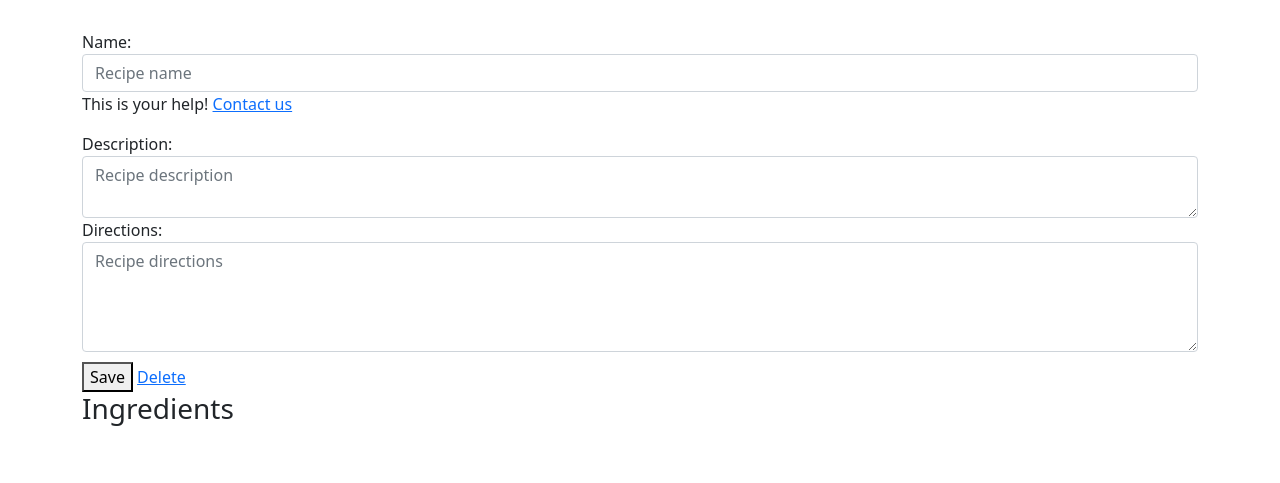
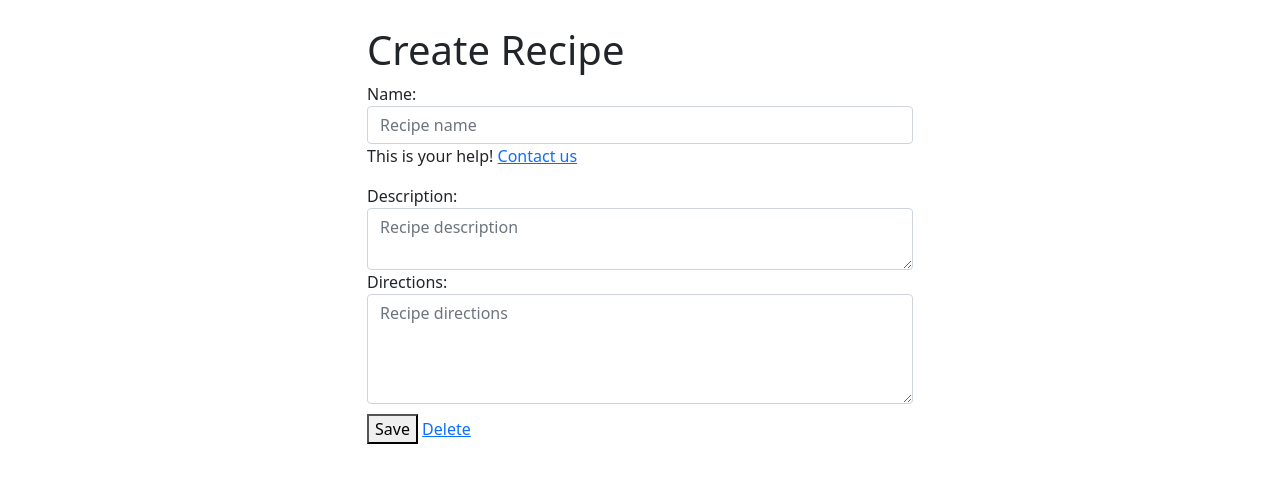
Before and after one commit to punithmadaiahkumar/try-django, a Django app: page /pantry/recipes/create/ in a window 1280 px wide. Shown: the part 56-539 px from the top of the page. Run offline with Django 3.2, Linux system fonts and the light colour scheme; a user stored in the database is signed in; some libraries are stand-ins or nearby versions.

Commit message:
Adding Bootstrap & the tip of the Bootstrap Iceberg

```diff
--- a/templates/recipes/create-update.html
+++ b/templates/recipes/create-update.html
@@ -9,9 +9,14 @@
     }
 </style>
 
-<div style='margin-top:30px;'>
+<div class='row'>
+    <div class='{% if object.id %}col-12 col-md-8 {% else %} col-md-6 mx-auto {% endif %}'>
+        {% if not object.id %}
+            <h1>Create Recipe</h1>
+        {% endif %}
         {% include 'recipes/partials/forms.html' %}
-
+    </div>
+    <div class='{% if object.id %}col-12 col-md-4 {% else %} d-none {% endif %}  '>
         <h3>Ingredients</h3>
         {% for ingredient in object.get_ingredients_children %}
                 {% include 'recipes/partials/ingredient-inline.html' with object=ingredient %}
@@ -26,6 +31,7 @@
             hx-target='#ingredient-create' hx-swap='beforeend'>Add ingredient</button>
 
         {% endif %}
+    </div>
 </div>
 
 <script>
```
Lines whose indentation alone changed are shown as unchanged.
